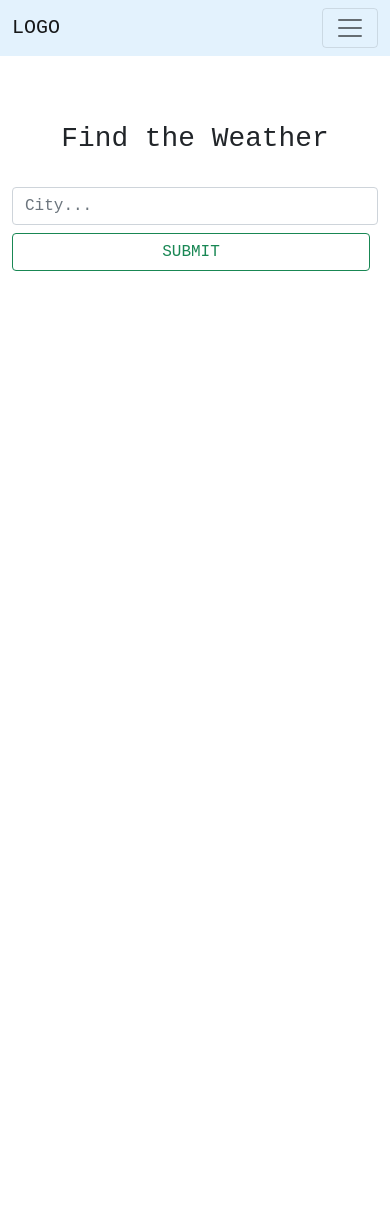
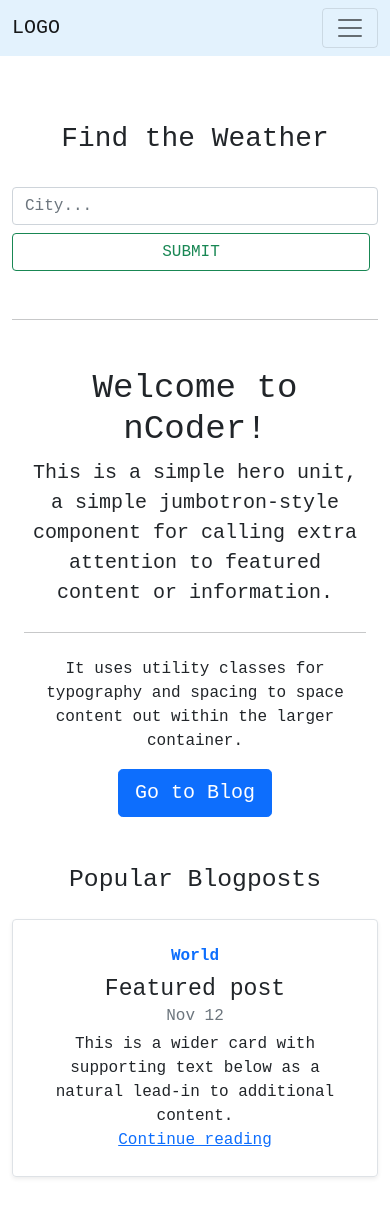
Before and after one commit to ahmedsharifkhan/DjangoInstall, a Django app: page / in a window 390 px wide. Before the commit the page ends 271 px from the top, so only its background shows below. Run offline with Django 3.2, Linux system fonts and the light colour scheme.

Commit message:
frist deply

```diff
--- a/pages/admin.py
+++ b/pages/admin.py
@@ -1,6 +1,7 @@
 from django.contrib import admin
-from .models import Contact
+from .models import Contact, Post
 
 
 # Register your models here.
 admin.site.register(Contact)
+admin.site.register(Post)
--- a/pages/templates/pages/home.html
+++ b/pages/templates/pages/home.html
@@ -15,6 +15,7 @@
 
     }
 </style>
+
 <div id="main" class="container my-3">
     <h1>Find the Weather</h1>
     <form method="GET">
@@ -38,6 +39,34 @@
             </tr>
         </thead>
 
+        <hr class="mt-5">
+
+        <div class="container mt-5">
+            <div class="jumbotron my-3">
+                <h1 class="display-4">Welcome to nCoder!</h1>
+                <p class="lead">This is a simple hero unit, a simple jumbotron-style component for calling extra
+                    attention to featured content or information.</p>
+                <hr class="my-4">
+                <p>It uses utility classes for typography and spacing to space content out within the larger container.
+                </p>
+                <a class="btn btn-primary btn-lg" href="{% url 'blog' %}" role="button">Go to Blog</a>
+            </div>
+        </div>
+        <div class="container mt-5">
+            <h2>Popular Blogposts</h2>
+            <div class="row no-gutters border rounded overflow-hidden flex-md-row mb-4 shadow-sm h-md-250 my-4 position-relative">
+                    <div class="col p-4 d-flex flex-column position-static">
+                      <strong class="d-inline-block mb-2 text-primary">World</strong>
+                      <h3 class="mb-0">Featured post</h3>
+                      <div class="mb-1 text-muted">Nov 12</div>
+                      <p class="card-text mb-auto">This is a wider card with supporting text below as a natural lead-in to additional content.</p>
+                      <a href="#" class="stretched-link">Continue reading</a>
+                    </div>
+               <div class="col-auto d-none d-lg-block">
+                      <svg class="bd-placeholder-img" width="200" height="250" xmlns="http://www.w3.org/2000/svg" preserveAspectRatio="xMidYMid slice" focusable="false" role="img" aria-label="Placeholder: Thumbnail"><title>Placeholder</title><rect width="100%" height="100%" fill="#55595c"></rect><text x="50%" y="50%" fill="#eceeef" dy=".3em">Thumbnail</text></svg>
+                    </div>
+                  </div>
+                  </div>
 
 </div>
 
--- a/pages/templates/pages/nav.html
+++ b/pages/templates/pages/nav.html
@@ -23,10 +23,13 @@
           <a class="nav-link active" aria-current="page" href="{% url 'home' %}">Home</a>
         </li>
         <li class="nav-item">
-          <a class="nav-link" href="{% url 'about' %}">About</a>
+          <a class="nav-link active" aria-current="page" href="{% url 'blog' %}">Blog</a>
         </li>
         <li class="nav-item">
-            <a class="nav-link" href="{% url 'contact' %}">Contact</a>
+          <a class="nav-link active" aria-current="page" href="{% url 'about' %}">About</a>
+        </li>
+        <li class="nav-item">
+            <a class="nav-link active" aria-current="page" href="{% url 'contact' %}">Contact</a>
           </li>
 
       <form class="d-flex">
--- a/pages/urls.py
+++ b/pages/urls.py
@@ -5,5 +5,6 @@ from . import views
 urlpatterns = [
     path('', views.home, name='home'),
     path('about/', views.about, name='about'),
-    path('contact/', views.contact, name='contact')
+    path('contact/', views.contact, name='contact'),
+    path('blog/', views.blog, name='blog')
 ]
--- a/pages/views.py
+++ b/pages/views.py
@@ -48,6 +48,10 @@ def about(request):
     return render(request, 'pages/about.html', context)
 
 
+def blog(request):
+    context = {}
+    return render(request, 'pages/blog.html', context)
+
 
 def contact(request):
     if request.method=="POST":
```
Also changed, not shown: pages/models.py (+12 -0 lines), pages/templates/pages/blog.html (added, +28 -0 lines), db.sqlite3, pages/migrations/0002_post.py (added).
